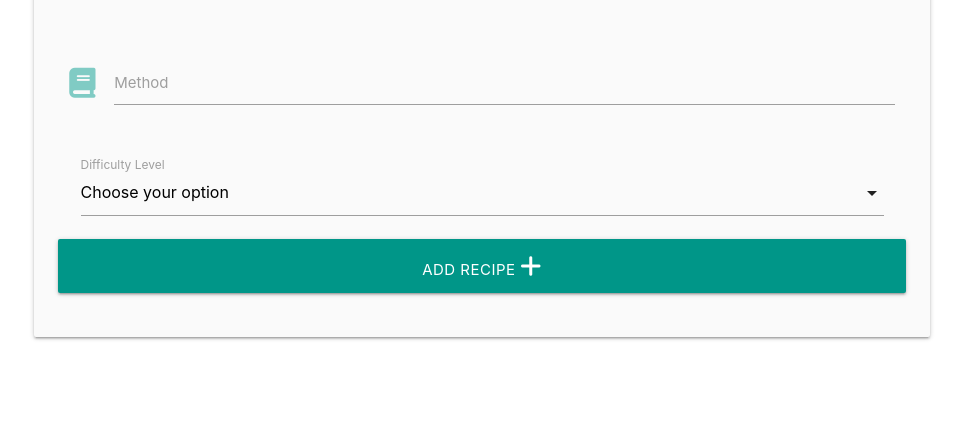
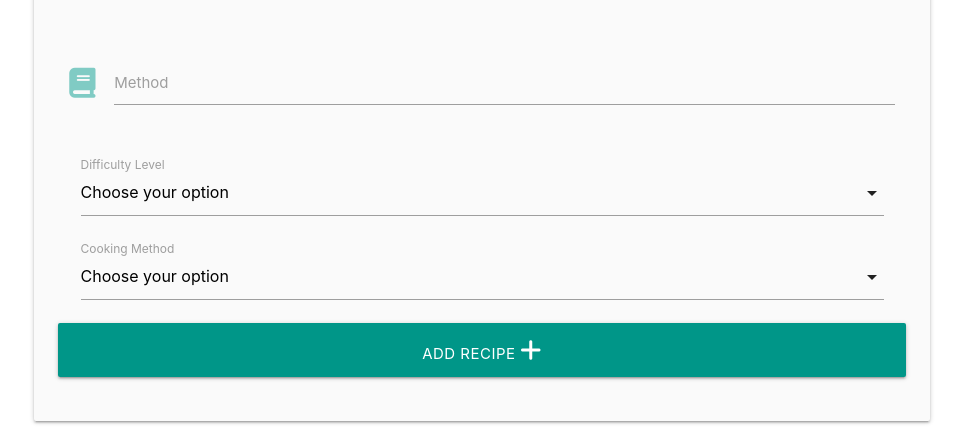
Before and after one commit to Jenkimdev/recipe-book, a Flask app: page /add_recipe in a window 1280 px wide. Shown: the part 767-1203 px from the top of the page, without its empty margins (158-1121 px from the left). Before the commit the page ends 1107 px from the top, so only its background shows below. Run offline with Flask 3, Linux system fonts and the light colour scheme; data that the repository does not hold is empty; some libraries are stand-ins or nearby versions.

Commit message:
Add functionality to cooking method and difficulty level dropdowns

```diff
--- a/app.py
+++ b/app.py
@@ -98,7 +98,9 @@ def logout():
 
 @app.route("/add_recipe")
 def add_recipe():
-    return render_template("add_recipe.html")
+    cooking_methods = mongo.db.cooking_methods.find().sort("cooking_method_name", 1)
+    diff_levels = mongo.db.diff_levels.find().sort("diff_level", 1)
+    return render_template("add_recipe.html", cooking_methods=cooking_methods, diff_levels=diff_levels)
 
 
 if __name__ == "__main__":
--- a/templates/add_recipe.html
+++ b/templates/add_recipe.html
@@ -65,11 +65,21 @@
             <div name="diff_level" id="diff_level" required class="input-field col s12">
                 <select>
                     <option value="" disabled selected>Choose your option</option>
-                    <option value="1">Easy</option>
-                    <option value="2">Medium</option>
-                    <option value="3">Difficult</option>
+                    {% for diff_level in diff_levels %}
+                        <option value="{{diff_level.diff_levels}}">{{diff_level.diff_level}}</option>
+                    {% endfor %}
                 </select>
               <label for="diff_level">Difficulty Level</label>
+            </div>
+
+            <div name="cooking_method_name" id="cooking_method_name" required class="input-field col s12">
+                <select>
+                    <option value="" disabled selected>Choose your option</option>
+                    {% for cooking_method in cooking_methods %}
+                        <option value="{{cooking_method.cooking_method_name}}">{{cooking_method.cooking_method_name}}</option>
+                    {% endfor %}
+                </select>
+              <label for="cooking_method_name">Cooking Method</label>
             </div>
 
             <div class="row">
```
